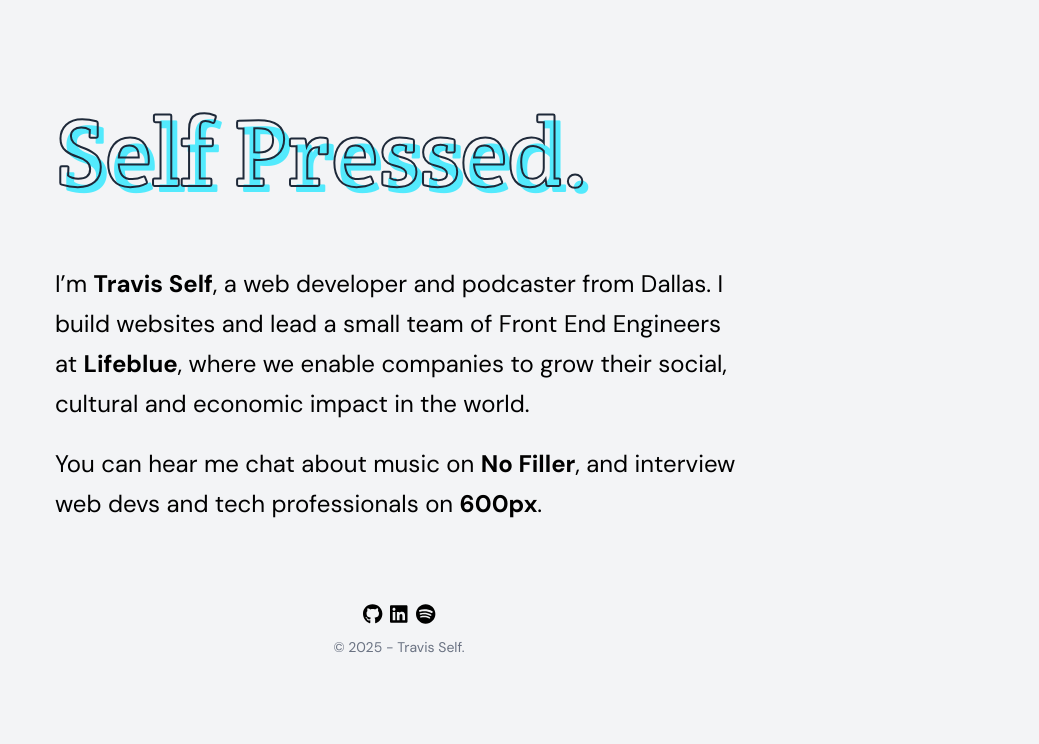
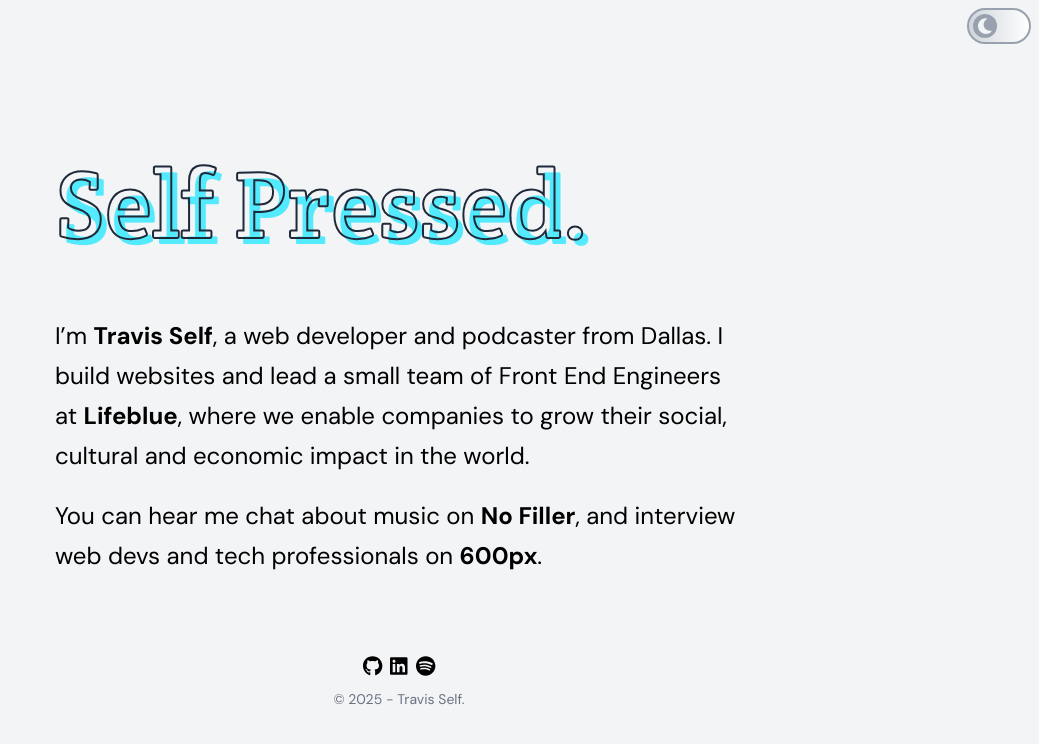
Before and after one commit to travis-self/selfpressed, a React (Vite) app: page / in a window 1280 px wide. Shown: the top 744 px of the page, without its empty margins (241-1280 px from the left). Built offline with nearby package versions, Linux system fonts and the light colour scheme.

Commit message:
Pulling in Nav component. Misc. dark theme style adjustments.

```diff
--- a/src/App.jsx
+++ b/src/App.jsx
@@ -1,12 +1,13 @@
 import Anchor from "./atoms/Anchor"
 import Footer from "./molecules/Footer"
 import Heading from "./atoms/Heading"
+import Nav from "./molecules/Nav"
 
 function App() {
-
   return (
     <>
-      <main className="pt-20 px-10 relative wrapper">
+      <Nav />
+      <main className={`pt-20 px-10 relative dark:text-white wrapper`}>
         <Heading as="h1">Self Pressed.</Heading>
         <p className="mt-10 text-clamp-sm">
           I’m <Anchor href="http://linkedin.com/in/selfpressed" target="_blank">Travis Self</Anchor>, a web developer and podcaster from Dallas. I build websites and lead a small team of Front End Engineers at <Anchor href="http://lifeblue.com/" target="_blank">Lifeblue</Anchor>, where we enable companies to grow their social, cultural and economic impact in the world.
--- a/src/atoms/Anchor.jsx
+++ b/src/atoms/Anchor.jsx
@@ -1,5 +1,5 @@
 export default function Anchor({children, href, target}) {
-  return <a className="animate-line font-bold relative" href={href} target={target}>
+  return <a className="animate-line font-bold relative dark:text-cyan-300" href={href} target={target}>
     {children}
   </a>
 }
--- a/src/molecules/Footer.jsx
+++ b/src/molecules/Footer.jsx
@@ -16,7 +16,7 @@ export default function Footer() {
         <FontAwesomeIcon className="text-xl" icon={faSpotify} />
       </Anchor>
     </div>
-    <p className="text-gray-500 text-center text-sm">
+    <p className="text-gray-500 text-center text-sm dark:text-white">
       &copy; {year} - Travis Self.
     </p>
   </footer>
```
